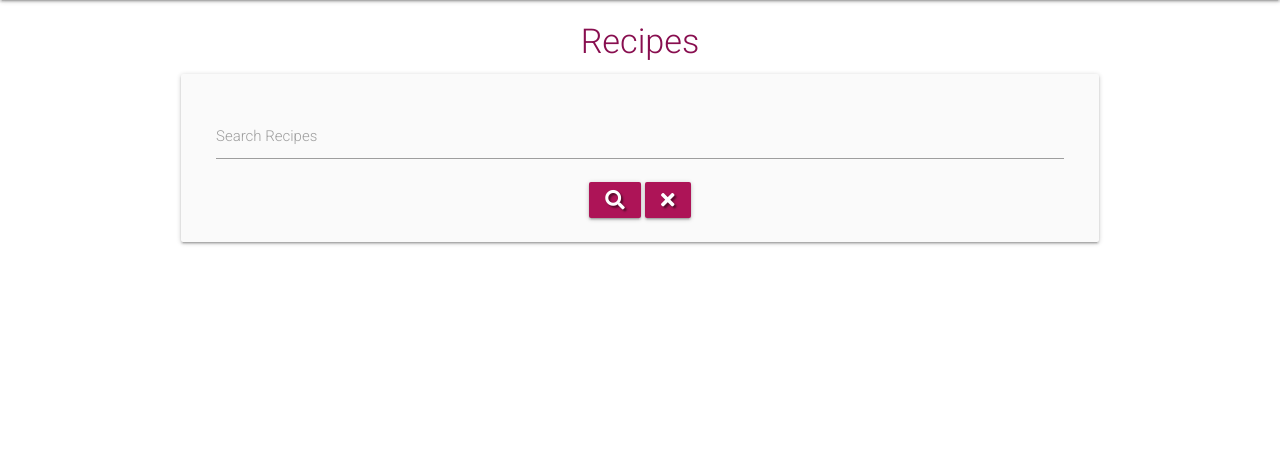
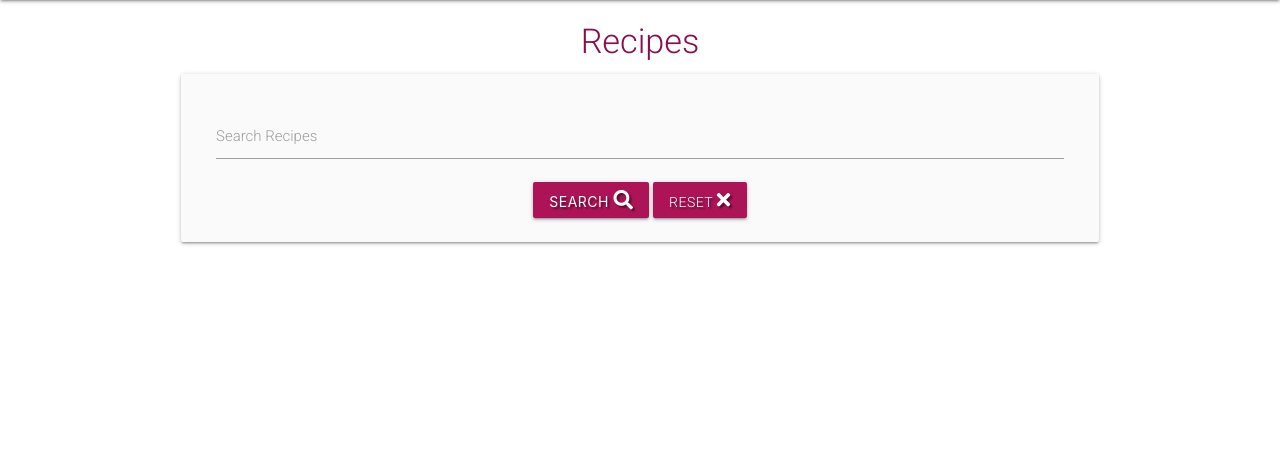
Before and after one commit to gwenjo/MS3-asian-flavours, a Flask app: page /search in a window 1280 px wide. Shown: the part 64-522 px from the top of the page. Run offline with Flask 2, Linux system fonts and the light colour scheme; data that the repository does not hold is empty; some libraries are stand-ins or nearby versions.

Commit message:
added name for buttons on recipe page

```diff
--- a/static/css/style.css
+++ b/static/css/style.css
@@ -146,7 +146,7 @@ nav .brand-logo {
 /* ---------- Remarks ---------- */
 
 .register-remarks {
-	color: grey;
+	color: #757575;
 	font-size: 12px;
 }
 
--- a/templates/recipes.html
+++ b/templates/recipes.html
@@ -12,8 +12,8 @@
                         <label for="query">Search Recipes</label>
                 </div>
                 <div class="col s12">
-                    <button type="submit" class="pink pink darken-3 btn text-shadow"><i class="fas fa-search"></i></button>
-                    <a href="{{ url_for('get_recipes') }}" class="pink darken-3 btn text-shadow"><i class="fas fa-times"></i></a>
+                    <button type="submit" class="pink pink darken-3 btn text-shadow"> search <i class="fas fa-search"></i></button>
+                    <a href="{{ url_for('get_recipes') }}" class="pink darken-3 btn text-shadow"> reset <i class="fas fa-times"></i></a>
                 </div>
             </div>
         </form>
```
